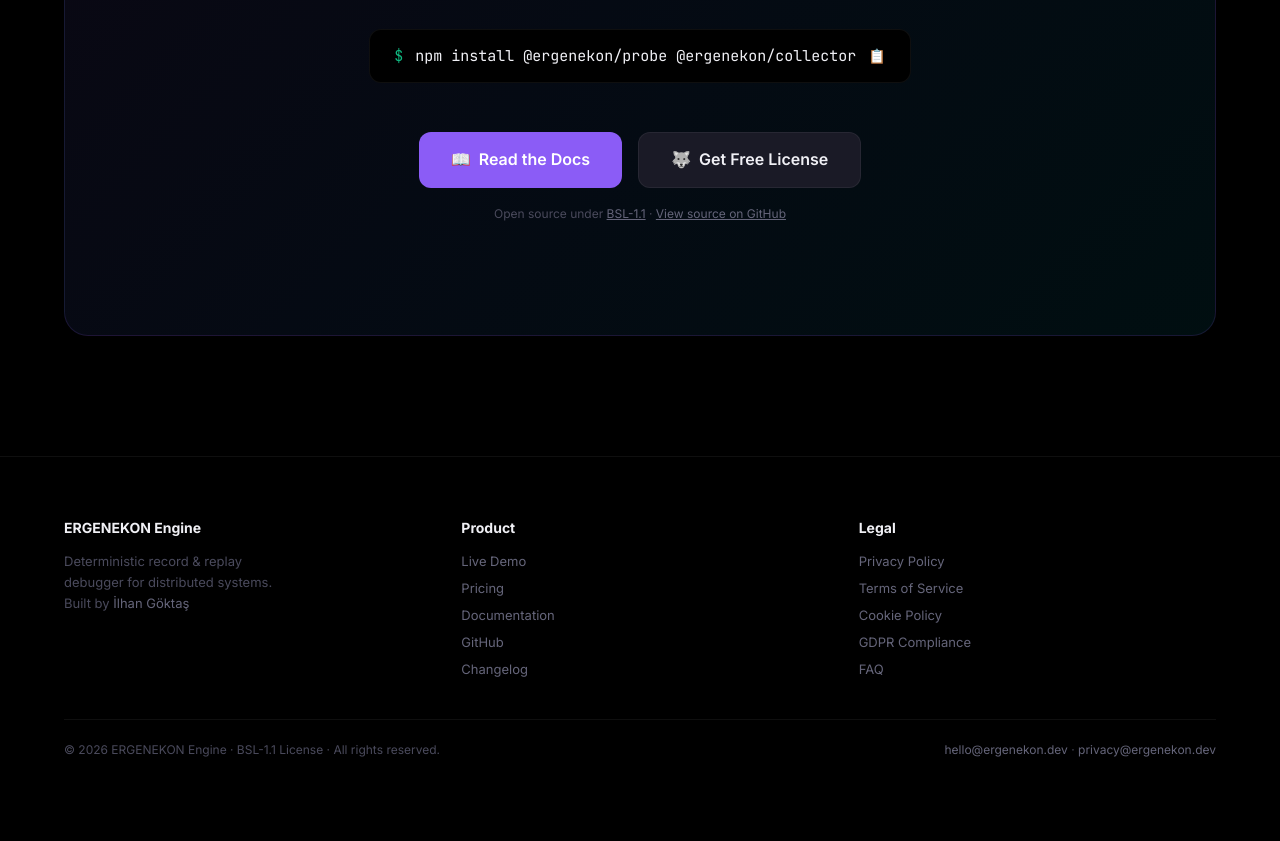
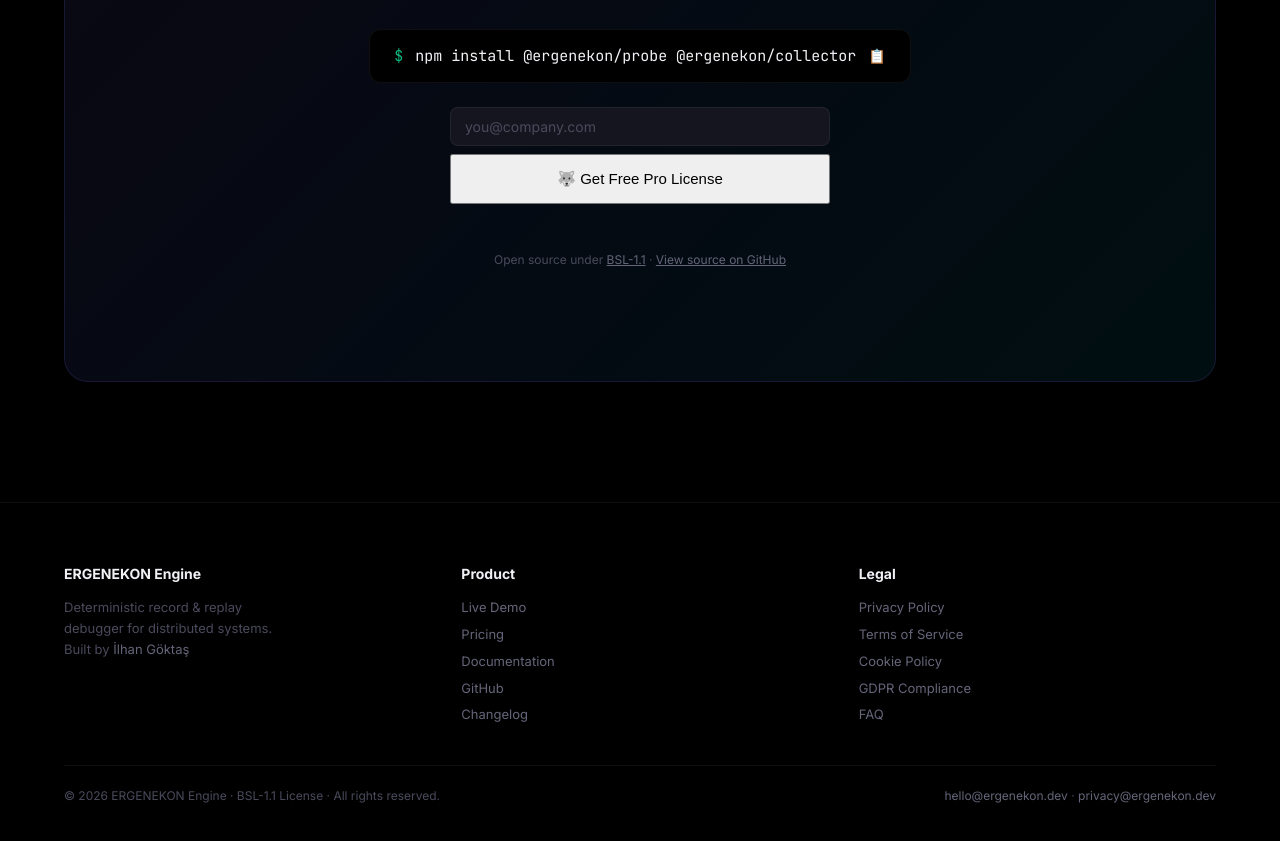
Before and after one commit to zencefilefendi/ergenekon-engine, a website: page landing/index.html in a window 1280 px wide. Shown: the part 7411-8252 px from the top of the page. Before the commit the page ends 8211 px from the top, so only its background shows below. Drawn offline with Linux system fonts and the light colour scheme.

Commit message:
feat: P0 launch readiness — all critical pre-launch fixes
Website:
- Navbar 'Get Started' → #pricing (was #cta)
- Bottom CTA: email registration form (was GitHub link)
- Open Graph meta tags (og:image, twitter:card, twitter:image)
- OG image: wolf logo with code background (1200x630)

License Server:
- CORS restricted to ergenekon.dev + localhost (was wildcard *)
- Added x-admin-key to allowed headers

Packages:
- All 6 packages now have 'license: BSL-1.1' in package.json
- All packages have 'homepage: https://ergenekon.dev'

Tests:
- Fixed license-validator test (key pair mismatch from key rotation)
- 213/213 tests passing ✅

```diff
--- a/landing/index.html
+++ b/landing/index.html
@@ -9,7 +9,11 @@
   <meta property="og:description" content="Record production requests. Replay them on your laptop. Byte-for-byte identical. The debugging tool that fintech and SaaS teams have been waiting for.">
   <meta property="og:type" content="website">
   <meta property="og:url" content="https://ergenekon.dev">
+  <meta property="og:image" content="https://ergenekon.dev/og-image.png">
   <meta name="twitter:card" content="summary_large_image">
+  <meta name="twitter:title" content="ERGENEKON Engine — Time-Travel Debugging">
+  <meta name="twitter:description" content="Record production requests. Replay them on your laptop. Byte-for-byte identical.">
+  <meta name="twitter:image" content="https://ergenekon.dev/og-image.png">
   <link rel="preconnect" href="https://fonts.googleapis.com">
   <link rel="preconnect" href="https://fonts.gstatic.com" crossorigin>
   <link href="https://fonts.googleapis.com/css2?family=Inter:wght@400;500;600;700;800;900&family=JetBrains+Mono:wght@400;500;600&display=swap" rel="stylesheet">
@@ -798,7 +802,7 @@
       <li><a href="#architecture">Architecture</a></li>
       <li><a href="#pricing">Pricing</a></li>
       <li><a href="https://github.com/zencefilefendi/ergenekon-engine" target="_blank">GitHub</a></li>
-      <li><a href="#cta" class="btn-nav">Get Started</a></li>
+      <li><a href="#pricing" class="btn-nav">Get Started</a></li>
     </ul>
   </div>
 </nav>
@@ -1277,16 +1281,15 @@
         <span class="copy-icon">📋</span>
       </div>
 
-      <br><br>
-      <div class="hero-cta">
-        <a href="./docs.html" class="btn-primary">
-          <span>📖</span> Read the Docs
-        </a>
-        <a href="#pricing" class="btn-secondary">
-          <span>🐺</span> Get Free License
-        </a>
-      </div>
-      <p style="margin-top:16px;font-size:12px;color:var(--text-muted);">
+      <br>
+      <div class="free-register-form" id="cta-register-form" style="max-width:380px;margin:0 auto;">
+        <input type="email" id="cta-email" placeholder="you@company.com" class="register-email" />
+        <button class="btn-plan primary" style="width:100%;padding:14px;font-size:15px;" onclick="registerFree('cta')">
+          🐺 Get Free Pro License
+        </button>
+        <div id="cta-register-msg" class="register-msg"></div>
+      </div>
+      <p style="margin-top:20px;font-size:12px;color:var(--text-muted);">
         Open source under <a href="https://github.com/zencefilefendi/ergenekon-engine" target="_blank" style="color:var(--text-tertiary);">BSL-1.1</a> ·
         <a href="https://github.com/zencefilefendi/ergenekon-engine" target="_blank" style="color:var(--text-tertiary);">View source on GitHub</a>
       </p>
@@ -1596,12 +1599,12 @@
   // ── Pricing Toggle ─────────────────────────────────────
   // Pricing toggle disabled — all plans are free during launch
   function toggleBilling() { /* coming soon */ }
-
   // ── Free License Registration ──────────────────────────────
   const LICENSE_SERVER = 'https://license.ergenekon.dev';
 
   async function registerFree(tier) {
-    const prefix = tier === 'enterprise' ? 'ent' : 'pro';
+    const prefix = tier === 'enterprise' ? 'ent' : tier === 'cta' ? 'cta' : 'pro';
+    const actualTier = tier === 'cta' ? 'pro' : tier;
     const emailInput = document.getElementById(`${prefix}-email`);
     const msgEl = document.getElementById(`${prefix}-register-msg`);
     const btn = event.target;
--- a/packages/ergenekon-cli/package.json
+++ b/packages/ergenekon-cli/package.json
@@ -27,7 +27,7 @@
     "@ergenekon/core": "0.4.0",
     "@ergenekon/replay": "0.4.0"
   },
-  "license": "BUSL-1.1",
+  "license": "BSL-1.1",
   "keywords": [
     "ergenekon",
     "cli",
--- a/packages/ergenekon-collector/package.json
+++ b/packages/ergenekon-collector/package.json
@@ -27,7 +27,7 @@
   "dependencies": {
     "@ergenekon/core": "0.4.0"
   },
-  "license": "BUSL-1.1",
+  "license": "BSL-1.1",
   "keywords": [
     "ergenekon",
     "collector",
--- a/packages/ergenekon-core/package.json
+++ b/packages/ergenekon-core/package.json
@@ -20,7 +20,7 @@
     "clean": "rm -rf dist",
     "prepublishOnly": "npm run build"
   },
-  "license": "BUSL-1.1",
+  "license": "BSL-1.1",
   "keywords": [
     "ergenekon",
     "debugging",
--- a/packages/ergenekon-probe/package.json
+++ b/packages/ergenekon-probe/package.json
@@ -31,7 +31,7 @@
       "optional": true
     }
   },
-  "license": "BUSL-1.1",
+  "license": "BSL-1.1",
   "keywords": [
     "ergenekon",
     "debugging",
--- a/packages/ergenekon-replay/package.json
+++ b/packages/ergenekon-replay/package.json
@@ -23,7 +23,7 @@
   "dependencies": {
     "@ergenekon/core": "0.4.0"
   },
-  "license": "BUSL-1.1",
+  "license": "BSL-1.1",
   "keywords": [
     "ergenekon",
     "replay",
--- a/packages/ergenekon-ui/package.json
+++ b/packages/ergenekon-ui/package.json
@@ -19,7 +19,7 @@
   "dependencies": {
     "@ergenekon/core": "0.4.0"
   },
-  "license": "BUSL-1.1",
+  "license": "BSL-1.1",
   "keywords": [
     "ergenekon",
     "debugger",
```
Also changed, not shown: license-server/src/index.ts (+6 -2 lines), packages/ergenekon-core/src/license-validator.test.ts (+1 -1 lines), landing/og-image.png (added).
